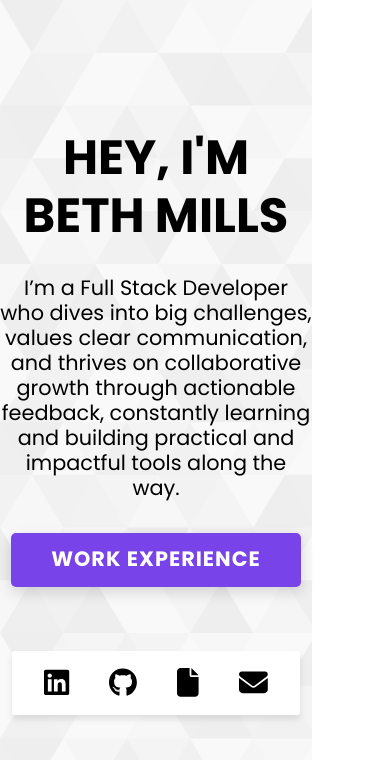
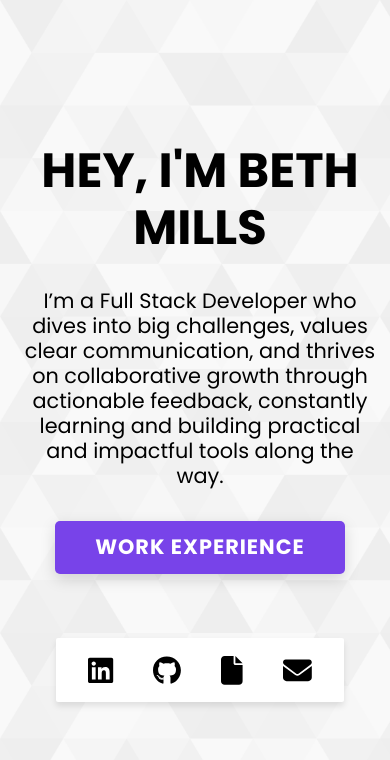
Before and after one commit to bethjmdev/devportfolio, a React (Create React App) app: page / in a window 390 px wide. Shown: the top 760 px of the page. Built offline with nearby package versions, Linux system fonts and the light colour scheme.

Commit message:
fixed random white space on right side in mobile

```diff
--- a/src/components/Header.css
+++ b/src/components/Header.css
@@ -29,7 +29,6 @@
   gap: 2rem;
   position: relative;
   z-index: 2;
-  /* margin: 0 auto; */
 }
 
 .LinkBar {
@@ -40,6 +39,7 @@
   z-index: 1000;
   display: flex;
   align-items: center;
+  /* outline: 1px solid red; */
 }
 
 .header-container h1 {
@@ -55,11 +55,11 @@
 
 @media only screen and (max-width: 768px) {
   .header {
-    width: 80vw;
+    width: 100%;
   }
 
   .header-container {
-    width: 80vw;
+    width: 90%;
   }
 
   .header-container h1 {
```
